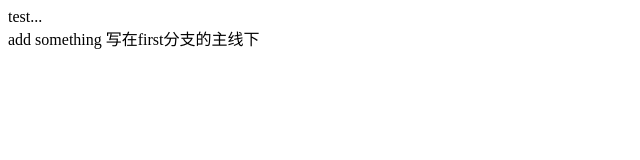
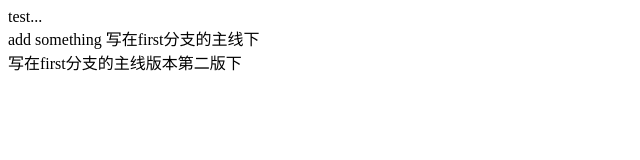
Before and after one commit to tmbh/hx123, a plain HTML site: page index.html in a window 1280 px wide. Shown: the whole page, without its empty margins (0-640 px from the left). Drawn offline with Linux system fonts and the light colour scheme.

Commit message:
主线第二版

```diff
--- a/index.html
+++ b/index.html
@@ -9,5 +9,6 @@
 <body>
 	<div>test...</div>
 	<div>add something 写在first分支的主线下</div>
+	<div>写在first分支的主线版本第二版下</div>
 </body>
 </html>
```
